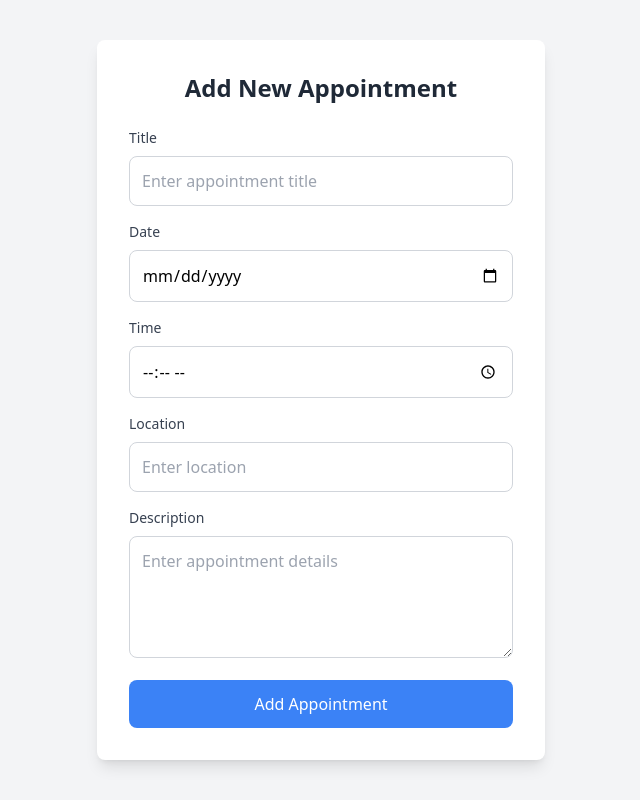
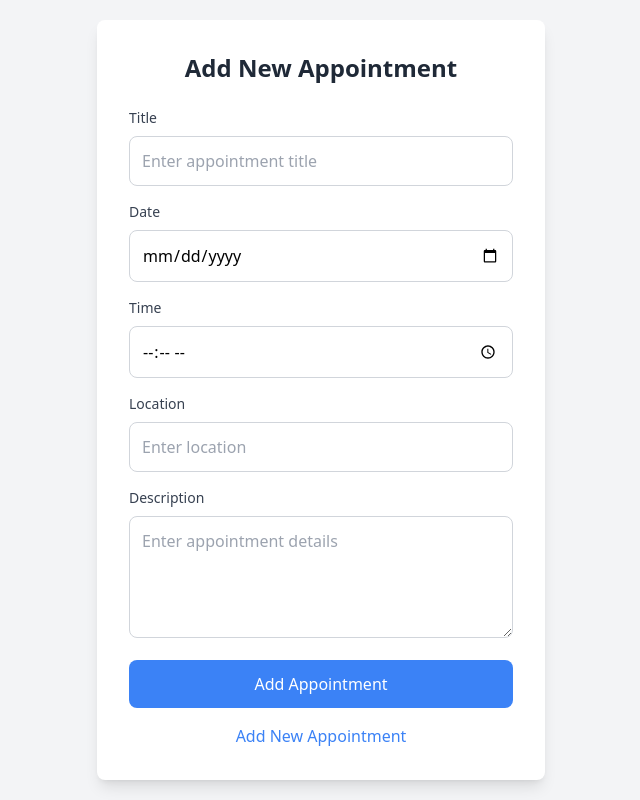
Before and after one commit to xkin248/oop-assignment, a Flask app: page /new-appointment in a window 1280 px wide. Shown: the whole page, without its empty margins (319-959 px from the left). Run offline with Flask 3, Linux system fonts and the light colour scheme; some libraries are stand-ins or nearby versions.

Commit message:
Update Add_New_Appointment.html

```diff
--- a/python/templates/Add_New_Appointment.html
+++ b/python/templates/Add_New_Appointment.html
@@ -43,6 +43,9 @@
             <!-- Submit Button -->
             <button type="submit" class="w-full bg-blue-500 text-white py-3 rounded-lg font-medium hover:bg-blue-600 transition duration-300">Add Appointment</button>
         </form>
+        <div class="mt-4 text-center">
+            <a href="{{ url_for('ui.new_appointment') }}" class="text-blue-500 hover:underline">Add New Appointment</a>
+        </div>
     </div>
 </body>
 </html>
```
